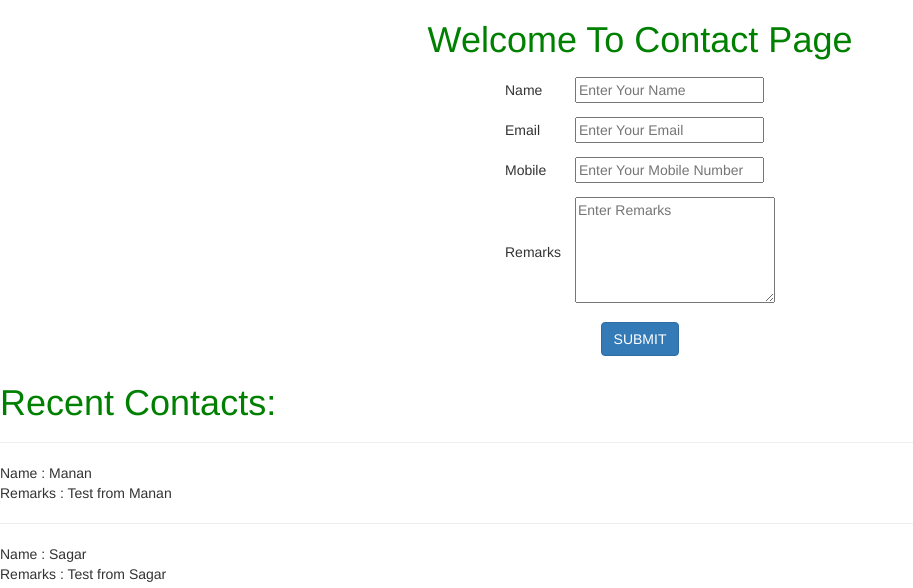
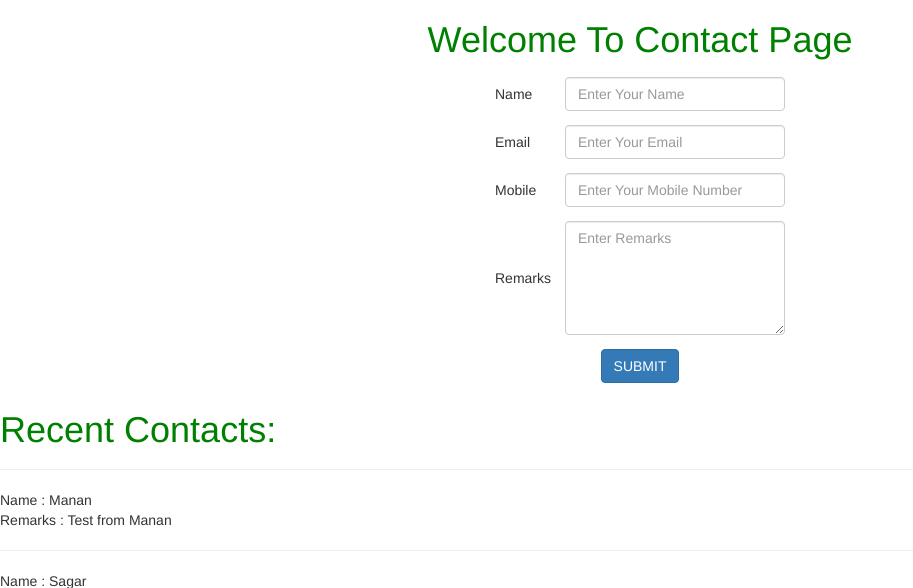
Before and after one commit to kunjanpatel29/Django_Project, a Django app: page /contact/ in a window 1280 px wide. Shown: the part 52-640 px from the top of the page, without its empty margins (0-913 px from the left). Run offline with Django 4.2, Linux system fonts and the light colour scheme; data comes from the database, SQL or seed files in the repository; some libraries are stand-ins or nearby versions.

Commit message:
11-04-2023

```diff
--- a/myapp/templates/contact.html
+++ b/myapp/templates/contact.html
@@ -18,19 +18,19 @@
 			<table>
 				<tr>
 					<td>Name</td>
-					<td><input type="text" name="name" placeholder="Enter Your Name"></td>
+					<td><input type="text" name="name" class="form-control" placeholder="Enter Your Name"></td>
 				</tr>
 				<tr>
 					<td>Email</td>
-					<td><input type="text" name="email" placeholder="Enter Your Email"></td>
+					<td><input type="text" name="email" class="form-control" placeholder="Enter Your Email"></td>
 				</tr>
 				<tr>
 					<td>Mobile</td>
-					<td><input type="text" name="mobile" placeholder="Enter Your Mobile Number"></td>
+					<td><input type="text" name="mobile" class="form-control" placeholder="Enter Your Mobile Number"></td>
 				</tr>
 				<tr>
 					<td>Remarks</td>
-					<td><textarea rows="5" cols="22" name="remarks" placeholder="Enter Remarks"></textarea></td>
+					<td><textarea rows="5" cols="22" name="remarks" class="form-control"placeholder="Enter Remarks"></textarea></td>
 				</tr>
 				<tr>
 					<td colspan="2" align="center">
```
